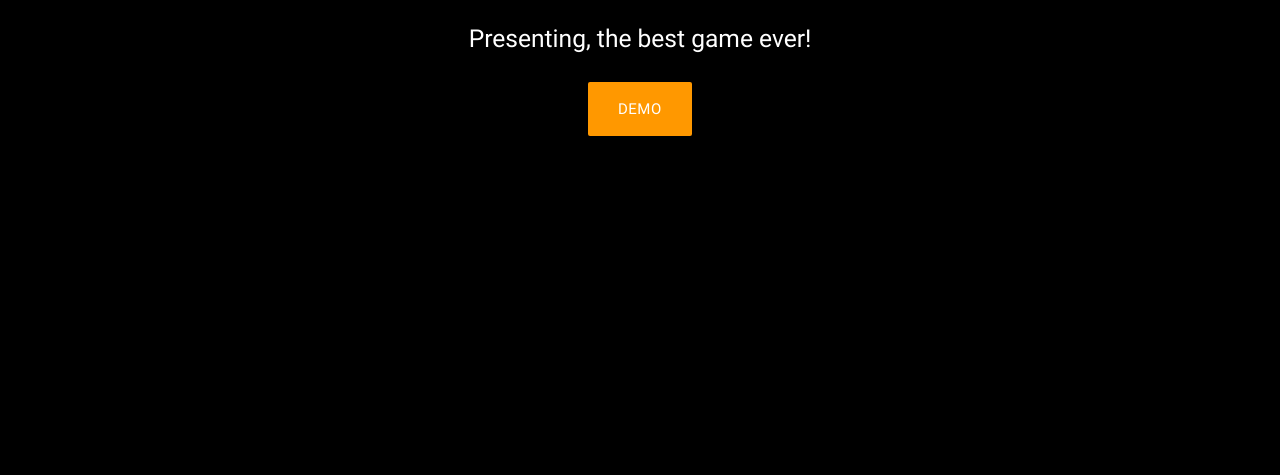
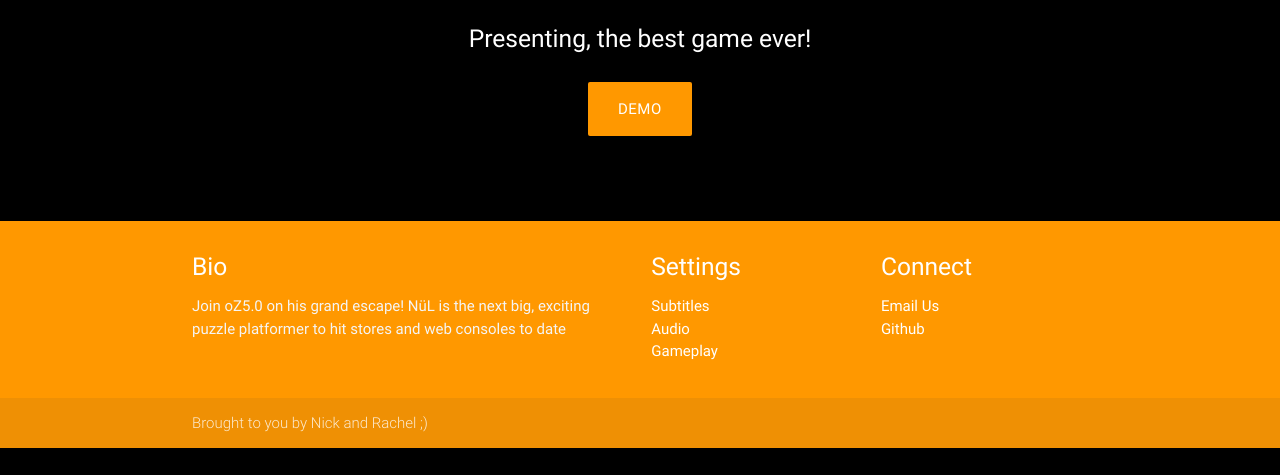
Before and after one commit to RPappalardo/final-project, a PHP site: page /registered.php in a window 1280 px wide. Shown: the part 325-800 px from the top of the page. Run offline with PHP 8.4, Linux system fonts and the light colour scheme.

Commit message:
undid my sillyness

```diff
--- a/registered.php
+++ b/registered.php
@@ -59,4 +59,42 @@
 
         </div>
     </div>
+    <footer class="page-footer orange">
+        <div class="container">
+            <div class="row">
+                <div class="col l6 s12">
+                    <h5 class="white-text"> Bio</h5>
+                    <p class="grey-text text-lighten-4"> Join oZ5.0 on his grand escape! NüL is the next big, exciting puzzle platformer to hit stores and web consoles to date</p>
+
+
+                </div>
+                <div class="col l3 s12">
+                    <h5 class="white-text">Settings</h5>
+                    <ul>
+                        <li><a class="white-text" href="settings.php">Subtitles</a>
+                        </li>
+                        <li><a class="white-text" href="settings.php">Audio</a>
+                        </li>
+                        <li><a class="white-text" href="settings.php">Gameplay</a>
+                        </li>
+                    </ul>
+                </div>
+                <div class="col l3 s12">
+                    <h5 class="white-text">Connect</h5>
+                    <ul>
+                        <li><a class="white-text" href="contactus.php">Email Us</a>
+                        </li>
+                        <li><a class="white-text" href="https://github.com/RPappalardo/final-project">Github</a>
+                        </li>
+                    </ul>
+                </div>
+            </div>
+        </div>
+        <div class="footer-copyright">
+            <div class="container">
+                Brought to you by Nick and Rachel ;)
+            </div>
+        </div>
+    </footer>
+
   </body>
```
Also changed, not shown: views/footer.php (deleted, +0 -37 lines), views/header.php (deleted, +0 -15 lines).
